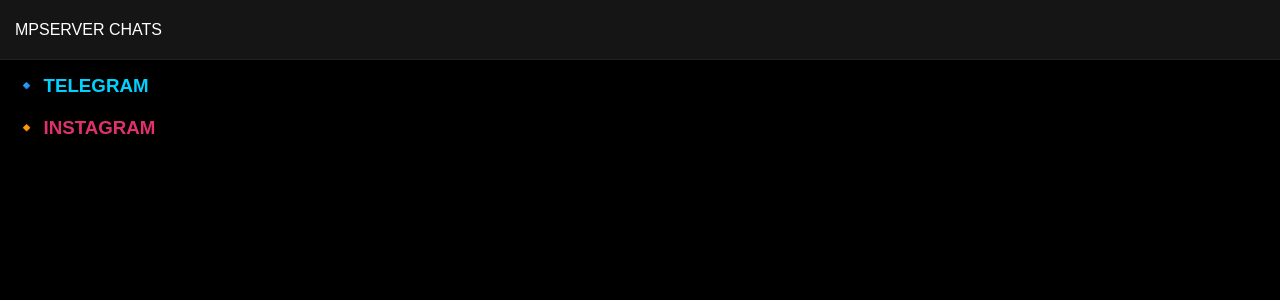
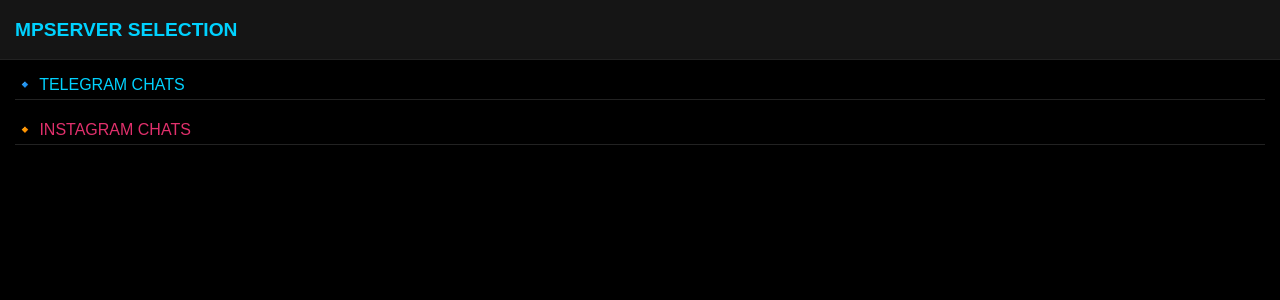
Before and after one commit to KekoOfficial/mp, a Flask app: template templates/set.html in a window 1280 px wide. Shown: the top 300 px of the page. Run offline with Flask 3, Linux system fonts and the light colour scheme; the template is opened without the code that fills it, so the values that code supplies are empty.

Commit message:
Actualizar set.html

```diff
--- a/templates/set.html
+++ b/templates/set.html
@@ -1,47 +1,87 @@
 <!DOCTYPE html>
-<html>
+<html lang="es">
 <head>
+    <meta charset="UTF-8">
+    <meta name="viewport" content="width=device-width, initial-scale=1.0">
     <link rel="stylesheet" href="/static/style.css">
-    <meta name="viewport" content="width=device-width, initial-scale=1">
+    <title>MpServer - Selección</title>
 </head>
 <body>
-    <div class="header"><div class="brand">MPSERVER CHATS</div></div>
+    <div class="header">
+        <div class="brand-name">MPSERVER SELECTION</div>
+    </div>
 
-    <div style="padding:15px;">
-        <h3 style="color:#00d2ff;">🔹 TELEGRAM</h3>
+    <div class="container" style="padding: 15px;">
+        <div class="section-title" style="color: #00d2ff; border-bottom: 1px solid #222; padding-bottom: 5px; margin-bottom: 10px;">
+            🔹 TELEGRAM CHATS
+        </div>
         <div id="list-tg"></div>
 
-        <h3 style="color:#e1306c; margin-top:20px;">🔸 INSTAGRAM</h3>
+        <div class="section-title" style="color: #e1306c; border-bottom: 1px solid #222; padding-bottom: 5px; margin: 20px 0 10px 0;">
+            🔸 INSTAGRAM CHATS
+        </div>
         <div id="list-ig"></div>
     </div>
 
     <script>
-        async function load() {
+        async function loadChats() {
             const res = await fetch("/logs");
             const data = await res.json();
-            const tg = document.getElementById("list-tg");
-            const ig = document.getElementById("list-ig");
-            let uTG = {}, uIG = {};
+            const tgList = document.getElementById("list-tg");
+            const igList = document.getElementById("list-ig");
+
+            let usersTG = {};
+            let usersIG = {};
 
             data.logs.forEach(line => {
                 const [plat, user, msg, hora] = line.split('|');
-                if(user === "YO") return;
+                if (!user || user === "YO") return;
+
                 const [id, name] = user.split(':');
-                if(plat === "TG") uTG[id] = {name, msg};
-                if(plat === "IG") uIG[id] = {name, msg};
+
+                if (plat === "TG") {
+                    usersTG[id] = { name: name || id, msg: msg, hora: hora };
+                } else if (plat === "IG") {
+                    usersIG[id] = { name: name || id, msg: msg, hora: hora };
+                }
             });
 
-            tg.innerHTML = Object.entries(uTG).map(([id, u]) =>
-                `<div class="chat-item" onclick="openChat('${id}','${u.name}')"><b>${u.name}</b><br><small>${u.msg.substring(0,30)}</small></div>`).join('');
+            // Renderizar Telegram -> Envía a index.html
+            tgList.innerHTML = Object.entries(usersTG).map(([id, u]) => `
+                <div class="chat-item" onclick="goTo('TG', '${id}', '${u.name}')">
+                    <div class="chat-info">
+                        <strong>${u.name}</strong>
+                        <p>${u.msg.substring(0, 35)}...</p>
+                    </div>
+                    <small>${u.hora}</small>
+                </div>
+            `).join('') || '<p style="color:#555;">No hay chats de Telegram</p>';
 
-            ig.innerHTML = Object.entries(uIG).map(([id, u]) =>
-                `<div class="chat-item" style="border-left:4px solid #e1306c" onclick="openChat('${id}','${u.name}')"><b>${u.name}</b><br><small>${u.msg.substring(0,30)}</small></div>`).join('');
+            // Renderizar Instagram -> Envía a info.html
+            igList.innerHTML = Object.entries(usersIG).map(([id, u]) => `
+                <div class="chat-item" style="border-left: 4px solid #e1306c;" onclick="goTo('IG', '${id}', '${u.name}')">
+                    <div class="chat-info">
+                        <strong>${u.name}</strong>
+                        <p>${u.msg.substring(0, 35)}...</p>
+                    </div>
+                    <small>${u.hora}</small>
+                </div>
+            `).join('') || '<p style="color:#555;">No hay chats de Instagram</p>';
         }
-        function openChat(id, name){
-            localStorage.setItem("cid", id); localStorage.setItem("cname", name);
-            window.location.href="/";
+
+        function goTo(plat, id, name) {
+            localStorage.setItem("current_id", id);
+            localStorage.setItem("current_name", name);
+
+            if (plat === "TG") {
+                window.location.href = "/"; // index.html
+            } else {
+                window.location.href = "/info"; // info.html
+            }
         }
-        load();
+
+        loadChats();
+        setInterval(loadChats, 5000);
     </script>
 </body>
 </html>
```
